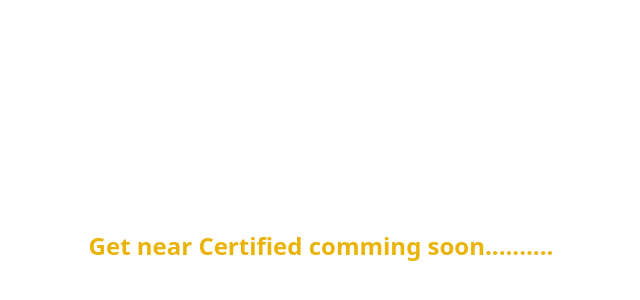
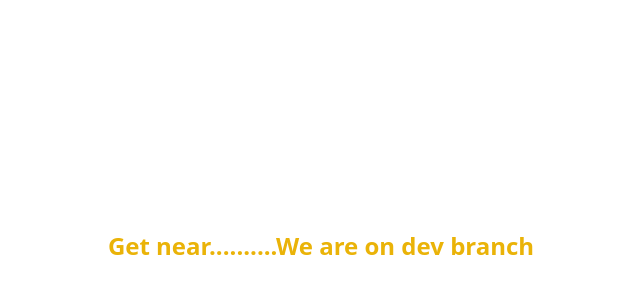
Before and after one commit to Nkaka23dev/nearweb-cloning-challenge, a Next.js app: page / in a window 1280 px wide. Shown: the part 154-454 px from the top of the page, without its empty margins (319-959 px from the left). Built offline with nearby package versions, Linux system fonts and the light colour scheme.

Commit message:
Pushed on dev branch

```diff
--- a/pages/index.js
+++ b/pages/index.js
@@ -5,7 +5,7 @@ export default function Home() {
    <Fragment>
     <section className="max-w-6xl mx-auto flex h-screen">
      <div className="m-auto">
-     <h1 className="text-2xl font-bold text-yellow-500"> Get near Certified comming soon..........</h1>
+     <h1 className="text-2xl font-bold text-yellow-500"> Get near..........We are on dev branch</h1>
      </div>
     </section>
    </Fragment>
```
